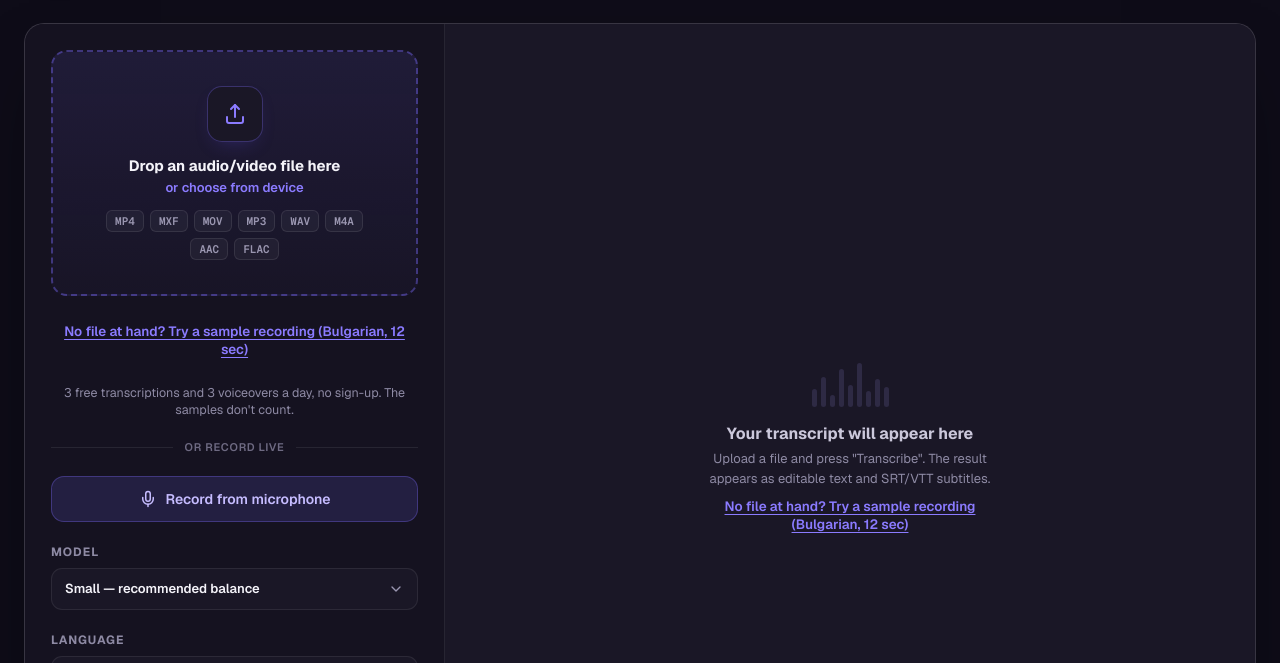
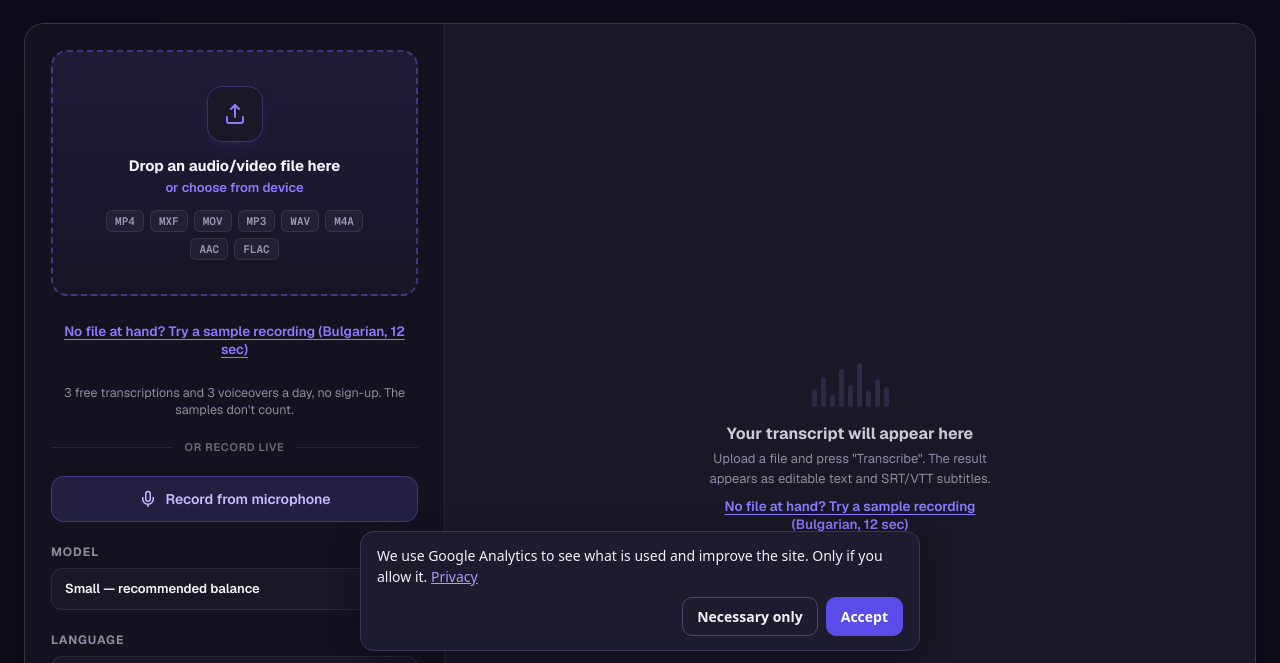
Before and after one commit to fv7fr2bp8y-ctrl/EditorTools, a plain HTML site: page index.html in a window 1280 px wide. Shown: the part 137-800 px from the top of the page. Drawn offline with nearby package versions, Linux system fonts and the light colour scheme; no server answers.

Commit message:
Add Google Analytics 4 with Consent Mode v2 and consent banner
GA (G-75J6ZETMF6) starts with analytics and ads denied; the banner
(Приемам / Само необходимите) sets analytics_storage. Privacy page
updated, footer link to reopen the choice, service worker skips
cross-origin requests. /stats stays.

Co-Authored-By: Claude Opus 5.5 <noreply@anthropic.com>

```diff
--- a/cf-proxy/worker.js
+++ b/cf-proxy/worker.js
@@ -32,7 +32,7 @@ export default {
     const isHead = request.method === "HEAD";
     // The page, the service worker and the manifest must never come from Cloudflare's cache,
     // or visitors keep an old version of the site for hours.
-    const fresh = ["/", "/sw.js", "/manifest.json", "/index.html", "/robots.txt", "/sitemap.xml"]
+    const fresh = ["/", "/sw.js", "/consent.js", "/manifest.json", "/index.html", "/robots.txt", "/sitemap.xml"]
       .includes(incoming.pathname) || incoming.pathname.startsWith("/bg/");
     if (fresh) target.searchParams.set("_fresh", Date.now().toString());
     const proxied = new Request(target.toString(), {
--- /dev/null
+++ b/consent.js
@@ -0,0 +1,93 @@
+/* Google Analytics 4 with Consent Mode v2.
+   Nothing is stored and no GA cookies are set until the visitor clicks "Приемам".
+   The choice is kept in localStorage ('et-consent' = granted | denied). */
+(function () {
+  var GA_ID = 'G-75J6ZETMF6';
+  var KEY = 'et-consent';
+  window.dataLayer = window.dataLayer || [];
+  function gtag() { dataLayer.push(arguments); }
+  window.gtag = gtag;
+
+  var saved = null;
+  try { saved = localStorage.getItem(KEY); } catch (e) {}
+
+  gtag('consent', 'default', {
+    analytics_storage: 'denied',
+    ad_storage: 'denied',
+    ad_user_data: 'denied',
+    ad_personalization: 'denied',
+    wait_for_update: 500
+  });
+  if (saved === 'granted') gtag('consent', 'update', { analytics_storage: 'granted' });
+
+  gtag('js', new Date());
+  gtag('config', GA_ID);
+  var s = document.createElement('script');
+  s.async = true;
+  s.src = 'https://www.googletagmanager.com/gtag/js?id=' + GA_ID;
+  document.head.appendChild(s);
+
+  var TEXT = {
+    bg: ['Ползваме Google Analytics, за да видим кое се ползва и да подобрим сайта. Само ако разрешиш.', 'Приемам', 'Само необходимите', 'Поверителност'],
+    en: ['We use Google Analytics to see what is used and improve the site. Only if you allow it.', 'Accept', 'Necessary only', 'Privacy'],
+    de: ['Wir nutzen Google Analytics, um zu sehen, was genutzt wird, und die Seite zu verbessern. Nur mit deiner Zustimmung.', 'Akzeptieren', 'Nur notwendige', 'Datenschutz'],
+    fr: ['Nous utilisons Google Analytics pour voir ce qui est utilisé et améliorer le site. Seulement avec ton accord.', 'Accepter', 'Nécessaires uniquement', 'Confidentialité'],
+    es: ['Usamos Google Analytics para ver qué se usa y mejorar el sitio. Solo si lo permites.', 'Aceptar', 'Solo necesarias', 'Privacidad']
+  };
+  function lang() {
+    var l = '';
+    try { l = localStorage.getItem('et-ui-lang') || ''; } catch (e) {}
+    if (!l) l = (document.documentElement.lang || navigator.language || 'bg');
+    l = l.slice(0, 2).toLowerCase();
+    return TEXT[l] ? l : 'bg';
+  }
+
+  function choose(value) {
+    try { localStorage.setItem(KEY, value); } catch (e) {}
+    gtag('consent', 'update', { analytics_storage: value });
+    var b = document.getElementById('et-consent');
+    if (b) b.remove();
+  }
+
+  function show() {
+    if (document.getElementById('et-consent')) return;
+    var t = TEXT[lang()];
+    var b = document.createElement('div');
+    b.id = 'et-consent';
+    b.setAttribute('role', 'dialog');
+    b.setAttribute('aria-label', t[3]);
+    b.style.cssText = 'position:fixed;left:12px;right:12px;bottom:12px;z-index:99999;max-width:560px;margin:0 auto;' +
+      'background:#1d1b2e;color:#f2f1fa;border:1px solid #3a3658;border-radius:14px;padding:14px 16px;' +
+      'box-shadow:0 8px 30px rgba(0,0,0,.35);font:14px/1.45 system-ui,-apple-system,Segoe UI,Roboto,sans-serif';
+    var p = document.createElement('p');
+    p.style.cssText = 'margin:0 0 10px';
+    p.textContent = t[0] + ' ';
+    var a = document.createElement('a');
+    a.href = '/privacy.html';
+    a.textContent = t[3];
+    a.style.cssText = 'color:#a99cff';
+    p.appendChild(a);
+    var row = document.createElement('div');
+    row.style.cssText = 'display:flex;gap:8px;flex-wrap:wrap;justify-content:flex-end';
+    function btn(label, primary, value) {
+      var x = document.createElement('button');
+      x.type = 'button';
+      x.textContent = label;
+      x.style.cssText = 'cursor:pointer;border-radius:10px;padding:9px 14px;font:600 14px system-ui,sans-serif;' +
+        (primary ? 'background:#5B4BE8;color:#fff;border:1px solid #5B4BE8' : 'background:transparent;color:#f2f1fa;border:1px solid #4a4670');
+      x.addEventListener('click', function () { choose(value); });
+      return x;
+    }
+    row.appendChild(btn(t[2], false, 'denied'));
+    row.appendChild(btn(t[1], true, 'granted'));
+    b.appendChild(p);
+    b.appendChild(row);
+    document.body.appendChild(b);
+  }
+  window.etConsentOpen = show;
+
+  if (saved !== 'granted' && saved !== 'denied') {
+    if (document.readyState === 'loading') document.addEventListener('DOMContentLoaded', show);
+    else show();
+  }
+})();
--- a/index.html
+++ b/index.html
@@ -2,6 +2,7 @@
 <html lang="bg">
 <head>
 <meta charset="UTF-8">
+<script src="/consent.js"></script>
 <meta name="viewport" content="width=device-width, initial-scale=1.0">
 <title>EditorTools — Аудио и видео в текст</title>
 <meta name="description" content="Аудио и видео в текст на български и още 7 езика, SRT субтитри и озвучаване на текст с изкуствен интелект. Безплатно, без регистрация.">
@@ -668,7 +669,7 @@
       <span class="play-badge-text"><span class="play-badge-top">Вземи го от</span><span class="play-badge-name">Google Play</span></span>
     </a>
     <p class="footer-meta footer-links"><a href="/bg/audio-v-tekst">Аудио в текст</a> · <a href="/bg/subtitri-ot-video">Субтитри от видео</a> · <a href="/bg/tekst-v-govor">Текст в говор</a></p>
-    <p class="footer-meta">© 2026 EditorTools. <span id="footer-rights">Всички права запазени.</span> · <a href="mailto:support@editortools.online">support@editortools.online</a></p>
+    <p class="footer-meta">© 2026 EditorTools. <span id="footer-rights">Всички права запазени.</span> · <a href="mailto:support@editortools.online">support@editortools.online</a> · <a href="/privacy.html">Поверителност</a> · <a href="#" onclick="etConsentOpen();return false">Бисквитки</a></p>
   </footer>
 </div>
 
--- a/sw.js
+++ b/sw.js
@@ -1,4 +1,4 @@
-const CACHE_NAME = 'editortools-v14';
+const CACHE_NAME = 'editortools-v15';
 const CORE_ASSETS = ['/', '/manifest.json'];
 
 self.addEventListener('install', (event) => {
@@ -19,6 +19,8 @@ self.addEventListener('activate', (event) => {
 
 self.addEventListener('fetch', (event) => {
   const url = new URL(event.request.url);
+  // Other sites (Google Analytics, fonts): leave to the browser.
+  if (url.origin !== self.location.origin) return;
   // Никога не кеширай API повикванията — винаги мрежа
   if (['/transcribe', '/tts', '/stream', '/pro', '/track', '/stats'].some((p) => url.pathname.startsWith(p))) {
     return;
```
Also changed, not shown: privacy.html (+5 -4 lines), 3 other files.
